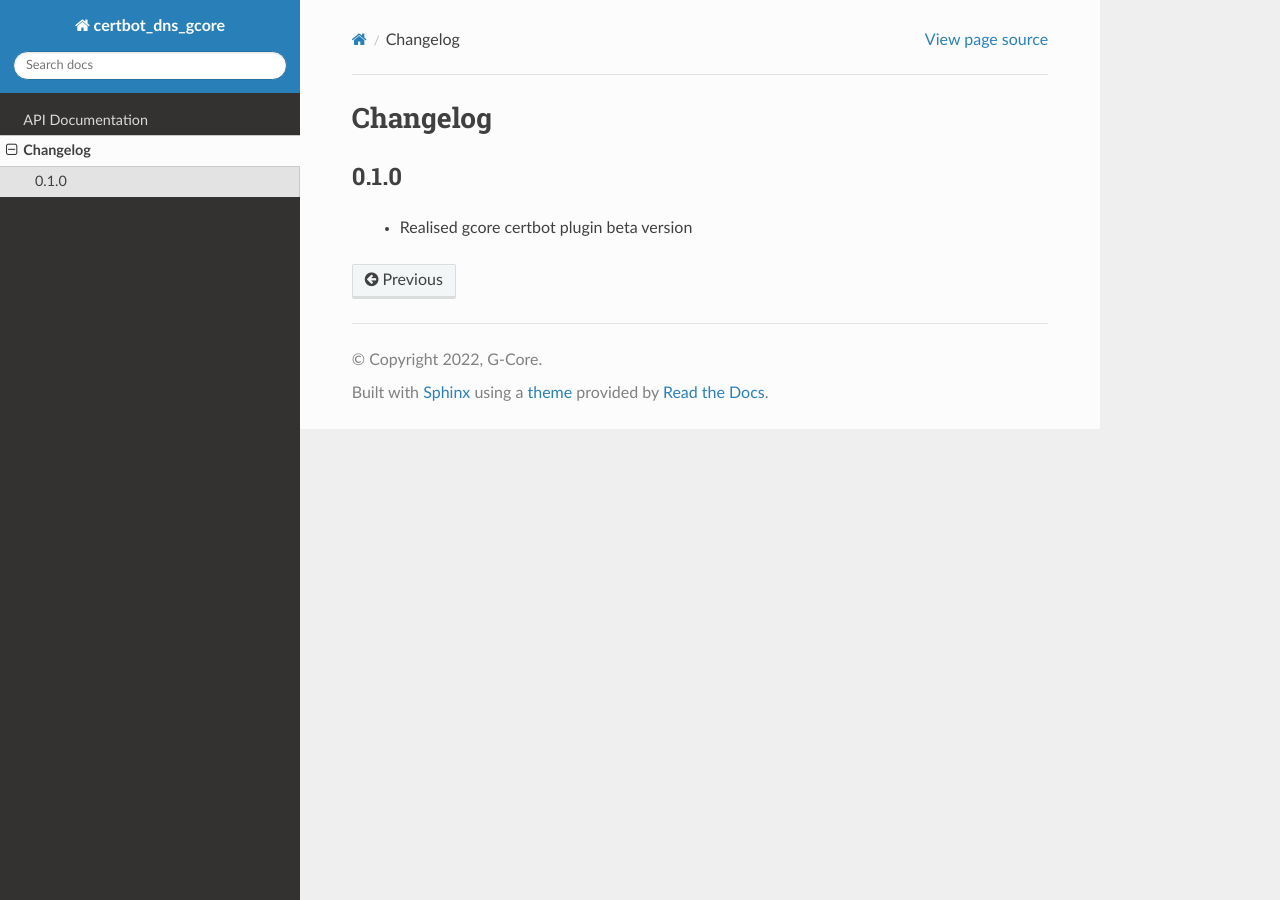
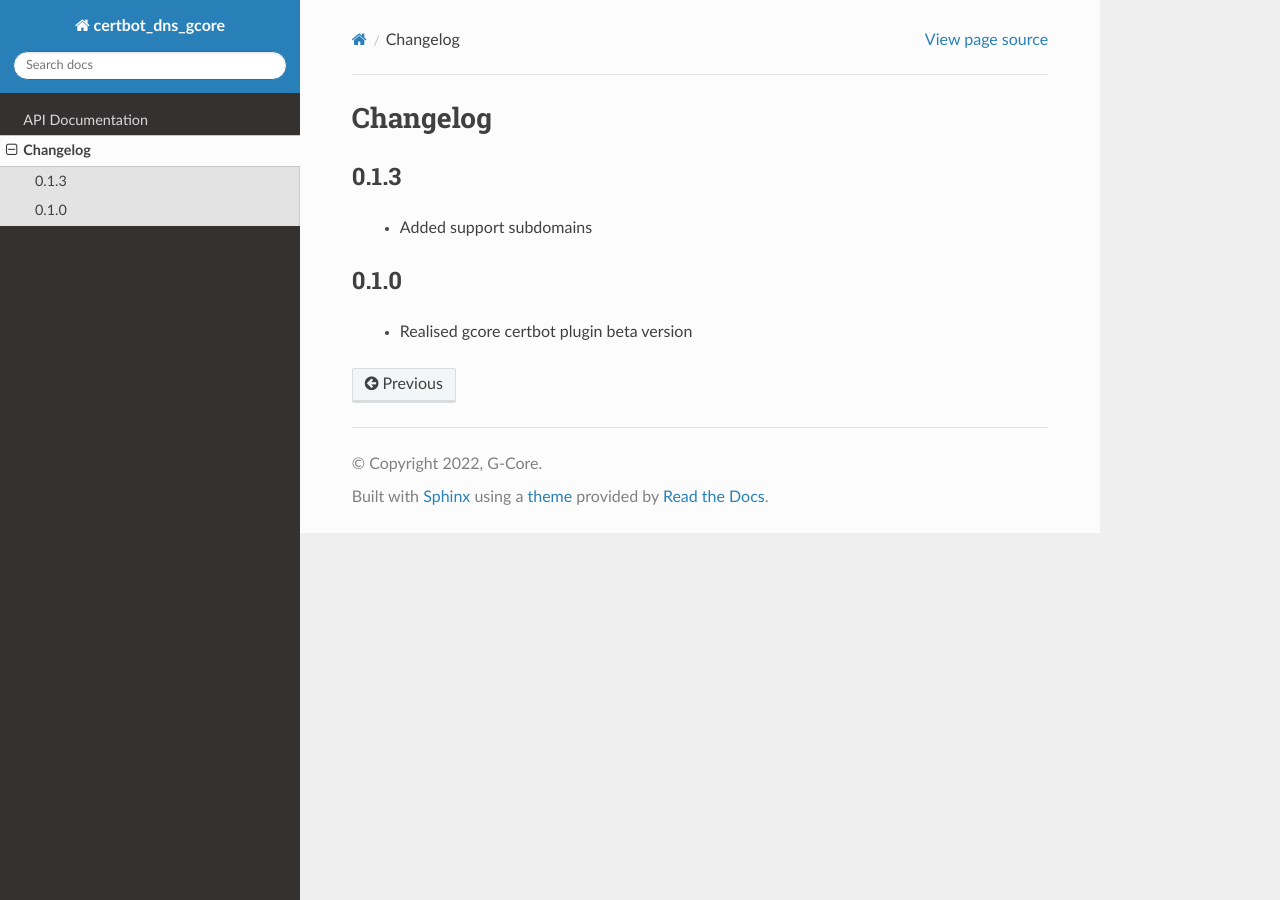
Before and after one commit to G-Core/gcore-dns-certbot-plugin, a Sphinx documentation site: the page built from docs/changelog.rst, in a window 1280 px wide. Built offline with Sphinx 7.4.7 and the Read the Docs theme 2.0.0, drawn with Linux system fonts in a browser that asks for light colours.

Commit message:
no_task: Add new version

```diff
--- a/docs/changelog.rst
+++ b/docs/changelog.rst
@@ -2,6 +2,10 @@
 Changelog
 =================
 
+0.1.3
+-----------------
+    * Added support subdomains
+
 0.1.0
 -----------------
     * Realised gcore certbot plugin beta version
--- a/docs/conf.py
+++ b/docs/conf.py
@@ -22,7 +22,7 @@ copyright = '2022, G-Core'
 author = 'G-Core'
 
 # The full version, including alpha/beta/rc tags
-release = '0.1.0'
+release = '0.1.3'
 
 
 # -- General configuration ---------------------------------------------------
--- a/setup.py
+++ b/setup.py
@@ -1,7 +1,7 @@
 from setuptools import find_packages
 from setuptools import setup
 
-version = '0.1.2'
+version = '0.1.3'
 
 install_requires = [
     'certbot>=1.23.0',
```
